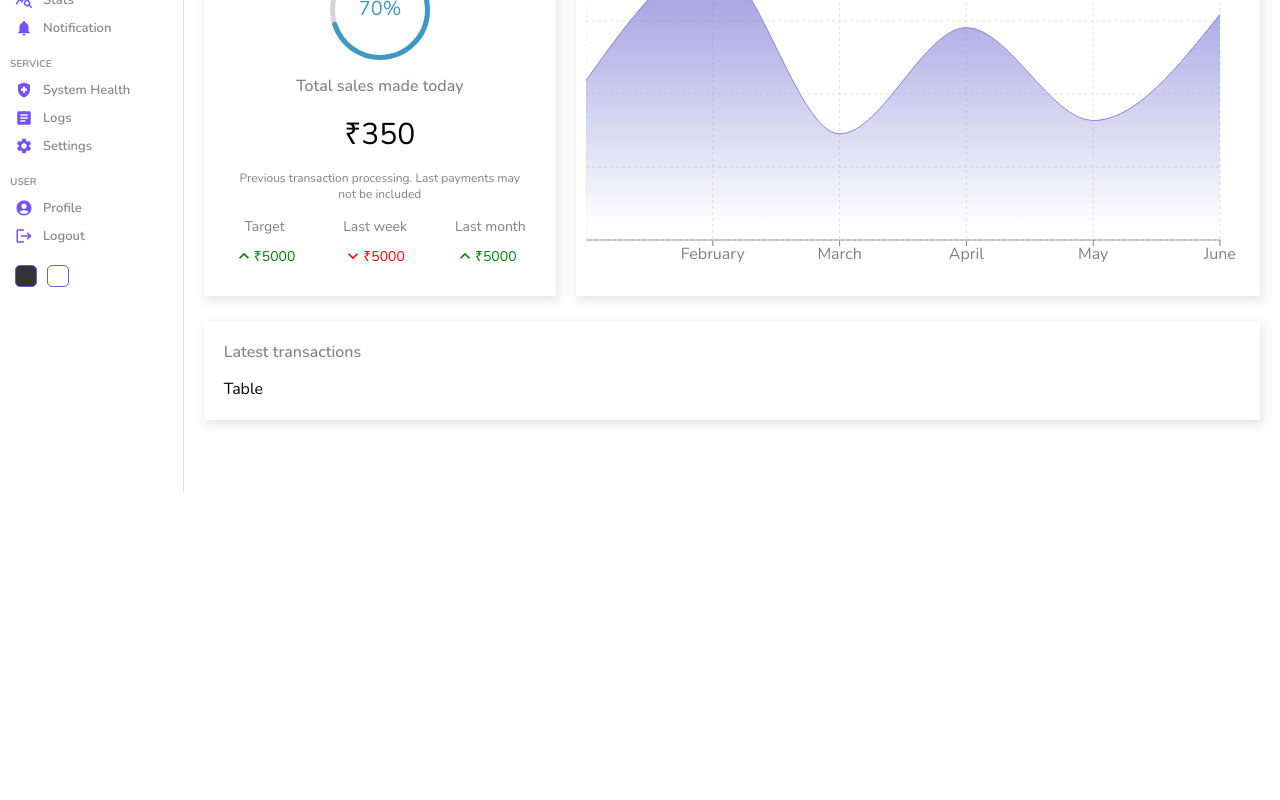
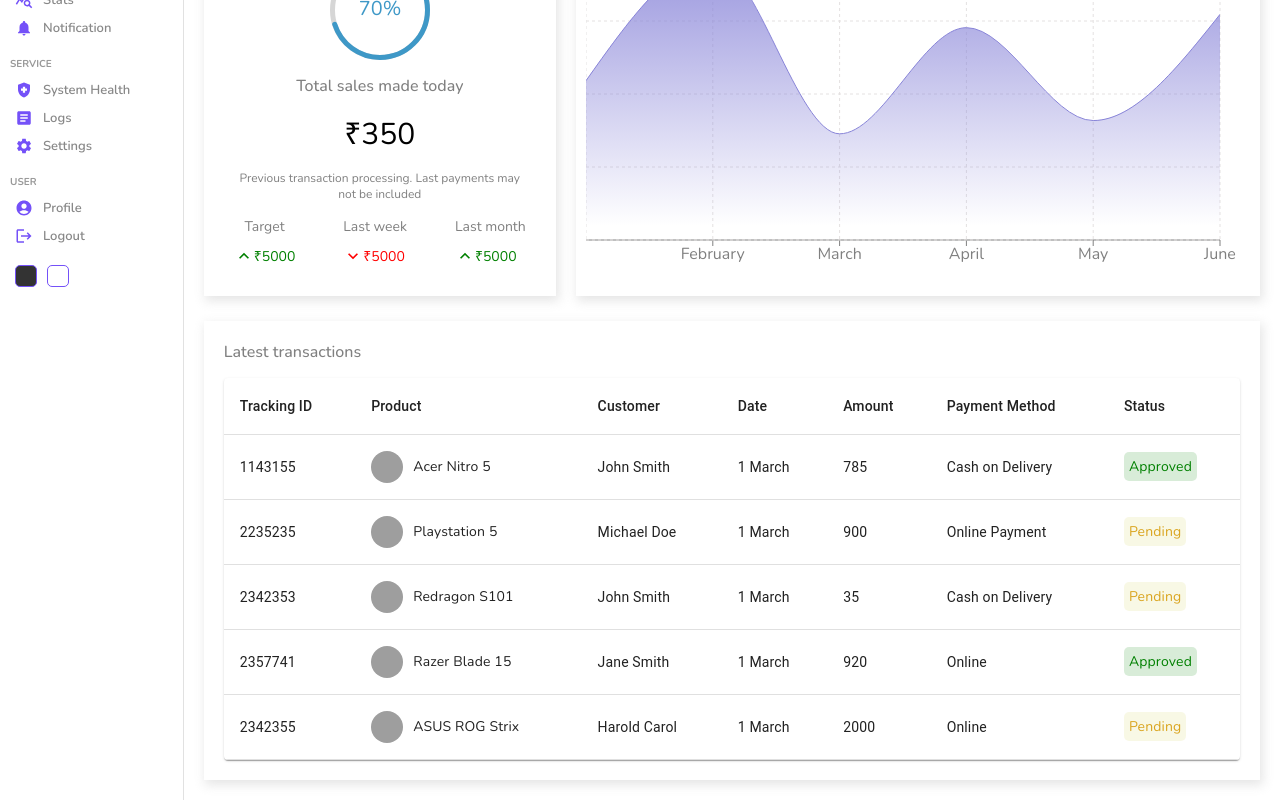
Before and after one commit to pramadeish/react-admin-UI, a React (Create React App) app: page / in a window 1280 px wide. Shown: the part 308-1108 px from the top of the page. Before the commit the page ends 800 px from the top, so only its background shows below. Built offline with nearby package versions, Linux system fonts and the light colour scheme; grey boxes are pictures that could not be loaded.

Commit message:
added table of status to home page

```diff
--- a/src/components/table/Table.jsx
+++ b/src/components/table/Table.jsx
@@ -1,9 +1,102 @@
-import "./table.scss"
+import "./table.scss";
+import Table from "@mui/material/Table";
+import TableBody from "@mui/material/TableBody";
+import TableCell from "@mui/material/TableCell";
+import TableContainer from "@mui/material/TableContainer";
+import TableHead from "@mui/material/TableHead";
+import TableRow from "@mui/material/TableRow";
+import Paper from "@mui/material/Paper";
 
-const Table = () => {
+const List = () => {
+  const rows = [
+    {
+      id: 1143155,
+      product: "Acer Nitro 5",
+      img: "https://m.media-amazon.com/images/I/81bc8mA3nKL._AC_UY327_FMwebp_QL65_.jpg",
+      customer: "John Smith",
+      date: "1 March",
+      amount: 785,
+      method: "Cash on Delivery",
+      status: "Approved",
+    },
+    {
+      id: 2235235,
+      product: "Playstation 5",
+      img: "https://m.media-amazon.com/images/I/31JaiPXYI8L._AC_UY327_FMwebp_QL65_.jpg",
+      customer: "Michael Doe",
+      date: "1 March",
+      amount: 900,
+      method: "Online Payment",
+      status: "Pending",
+    },
+    {
+      id: 2342353,
+      product: "Redragon S101",
+      img: "https://m.media-amazon.com/images/I/71kr3WAj1FL._AC_UY327_FMwebp_QL65_.jpg",
+      customer: "John Smith",
+      date: "1 March",
+      amount: 35,
+      method: "Cash on Delivery",
+      status: "Pending",
+    },
+    {
+      id: 2357741,
+      product: "Razer Blade 15",
+      img: "https://m.media-amazon.com/images/I/71wF7YDIQkL._AC_UY327_FMwebp_QL65_.jpg",
+      customer: "Jane Smith",
+      date: "1 March",
+      amount: 920,
+      method: "Online",
+      status: "Approved",
+    },
+    {
+      id: 2342355,
+      product: "ASUS ROG Strix",
+      img: "https://m.media-amazon.com/images/I/81hH5vK-MCL._AC_UY327_FMwebp_QL65_.jpg",
+      customer: "Harold Carol",
+      date: "1 March",
+      amount: 2000,
+      method: "Online",
+      status: "Pending",
+    },
+  ];
   return (
-    <div className="table">Table</div>
-  )
-}
+    <TableContainer component={Paper} className="table">
+      <Table sx={{ minWidth: 650 }} aria-label="simple table">
+        <TableHead>
+          <TableRow>
+            <TableCell className="tableCell">Tracking ID</TableCell>
+            <TableCell className="tableCell">Product</TableCell>
+            <TableCell className="tableCell">Customer</TableCell>
+            <TableCell className="tableCell">Date</TableCell>
+            <TableCell className="tableCell">Amount</TableCell>
+            <TableCell className="tableCell">Payment Method</TableCell>
+            <TableCell className="tableCell">Status</TableCell>
+          </TableRow>
+        </TableHead>
+        <TableBody>
+          {rows.map((row) => (
+            <TableRow key={row.id}>
+              <TableCell className="tableCell">{row.id}</TableCell>
+              <TableCell className="tableCell">
+                <div className="cellWrapper">
+                  <img src={row.img} alt="" className="image" />
+                  {row.product}
+                </div>
+              </TableCell>
+              <TableCell className="tableCell">{row.customer}</TableCell>
+              <TableCell className="tableCell">{row.date}</TableCell>
+              <TableCell className="tableCell">{row.amount}</TableCell>
+              <TableCell className="tableCell">{row.method}</TableCell>
+              <TableCell className="tableCell">
+                <span className={`status ${row.status}`}>{row.status}</span>
+              </TableCell>
+            </TableRow>
+          ))}
+        </TableBody>
+      </Table>
+    </TableContainer>
+  );
+};
 
-export default Table
+export default List;
--- a/src/components/table/table.scss
+++ b/src/components/table/table.scss
@@ -0,0 +1,28 @@
+.table {
+    .cellWrapper {
+      display: flex;
+      align-items: center;
+
+      .image {
+        width: 32px;
+        height: 32px;
+        border-radius: 50%;
+        margin-right: 10px;
+        object-fit: cover;
+      }
+    }
+
+    .status {
+      padding: 5px;
+      border-radius: 5px;
+
+      &.Approved {
+        color: green;
+        background-color: rgba(0, 128, 0, 0.151);
+      }
+      &.Pending {
+        color: goldenrod;
+        background-color: rgba(189, 189, 3, 0.103);
+      }
+    }
+  }
```
